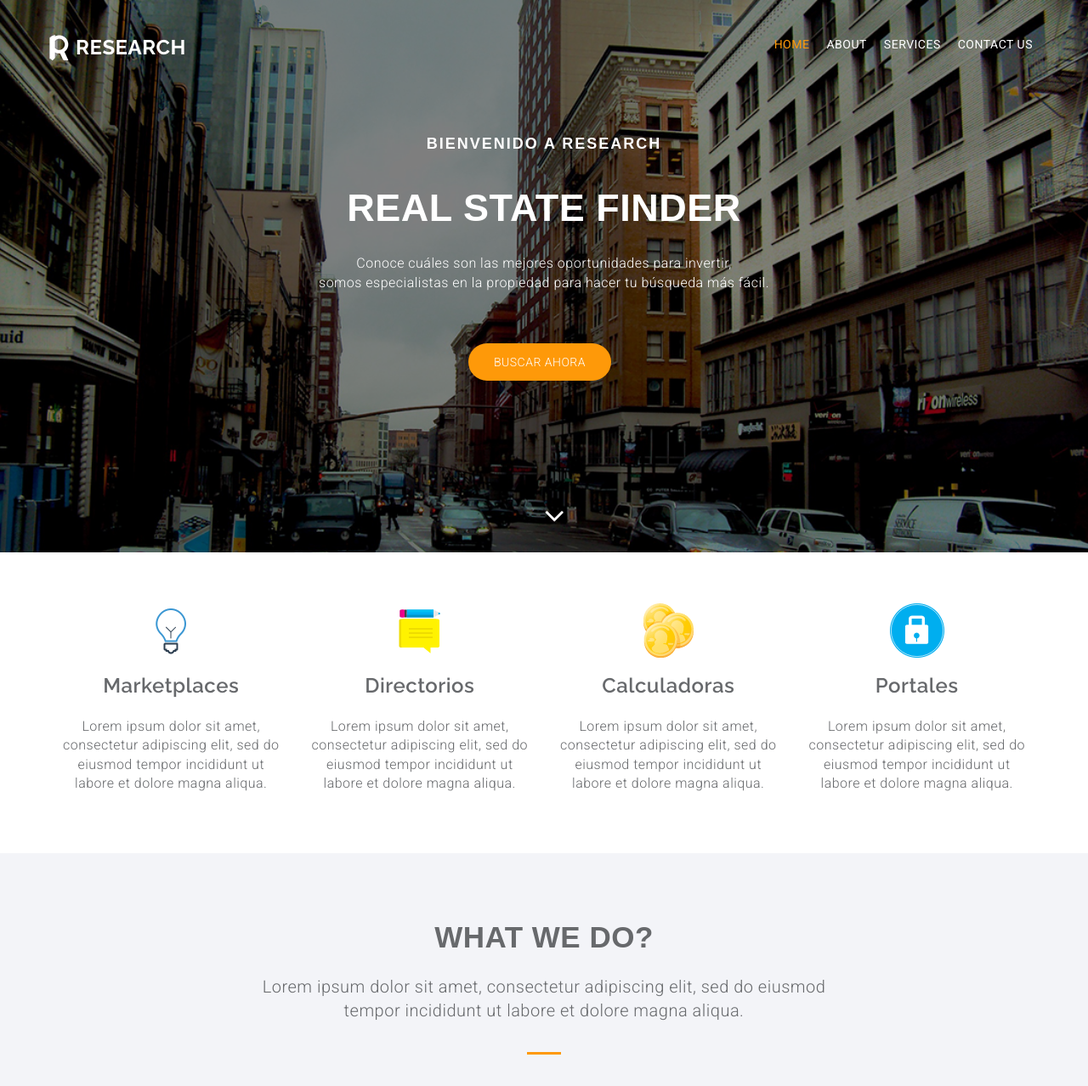
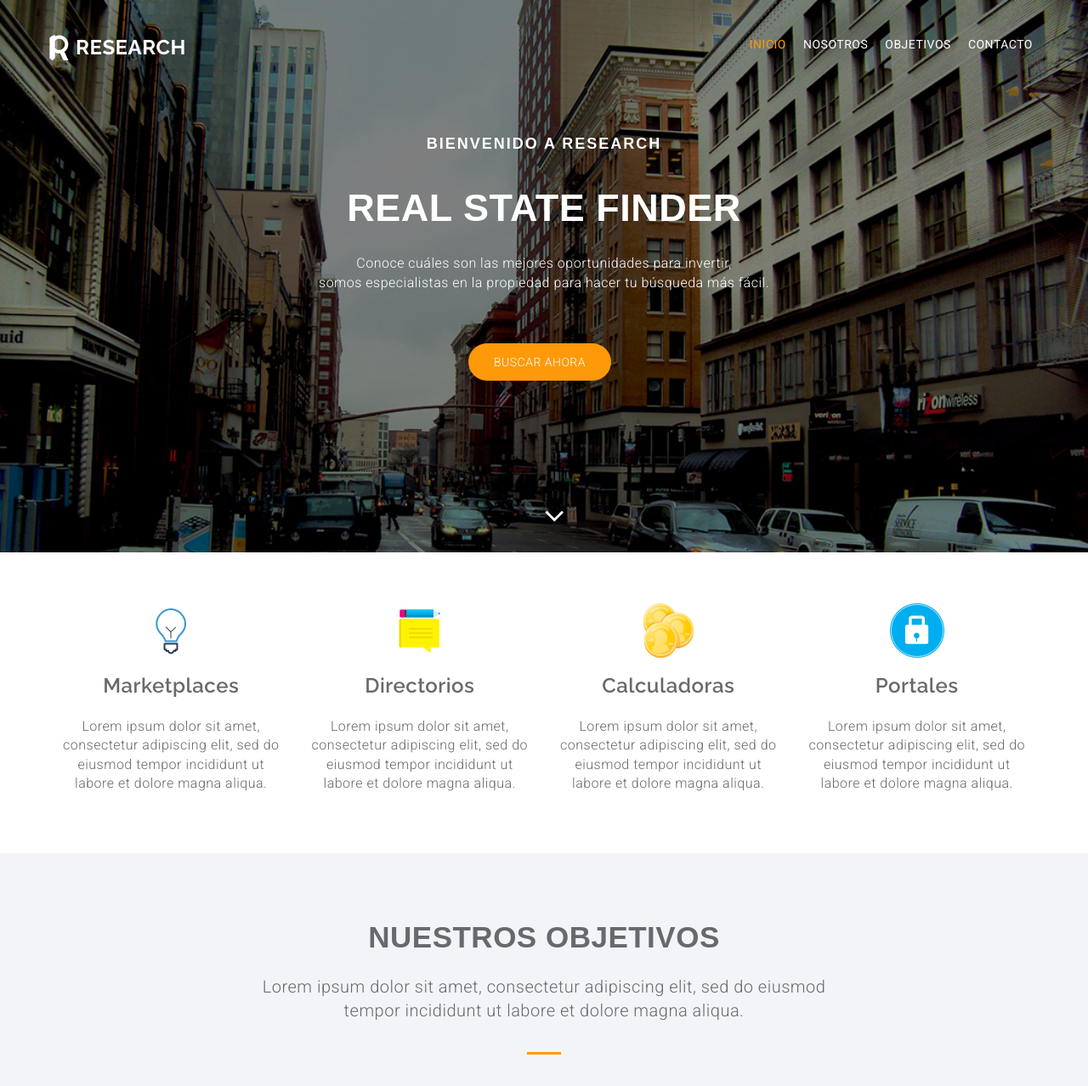
Before and after one commit to fridasolano/re-search, a plain HTML site: page index.html in a window 1280 px wide. Shown: the top 1278 px of the page at 85% size. Drawn offline with Linux system fonts and the light colour scheme.

Commit message:
Modificaciones al menú

```diff
--- a/index.html
+++ b/index.html
@@ -41,10 +41,10 @@
             </div>
             <div class="collapse navbar-collapse" id="myNavbar">
               <ul class="nav navbar-nav navbar-right">
-                <li class="active"><a href="#main-header">Home</a></li>
-                <li class=""><a href="#feature">About</a></li>
-                <li class=""><a href="#service">Services</a></li>
-                <li class=""><a href="#contact">Contact Us</a></li>
+                <li class="active"><a href="#main-header">Inicio</a></li>
+                <li class=""><a href="#feature">Nosotros</a></li>
+                <li class=""><a href="#service">Objetivos</a></li>
+                <li class=""><a href="#contact">Contacto</a></li>
               </ul>
             </div>
           </div>
@@ -122,7 +122,7 @@
       <div class="container">
         <div class="row">
           <div class="col-md-12 text-center">
-            <h2 class="service-title pad-bt15">What We Do?</h2>
+            <h2 class="service-title pad-bt15">Nuestros objetivos</h2>
             <p class="sub-title pad-bt15">Lorem ipsum dolor sit amet, consectetur adipiscing elit, sed do eiusmod<br>tempor incididunt ut labore et dolore magna aliqua.</p>
             <hr class="bottom-line">
           </div>
```
